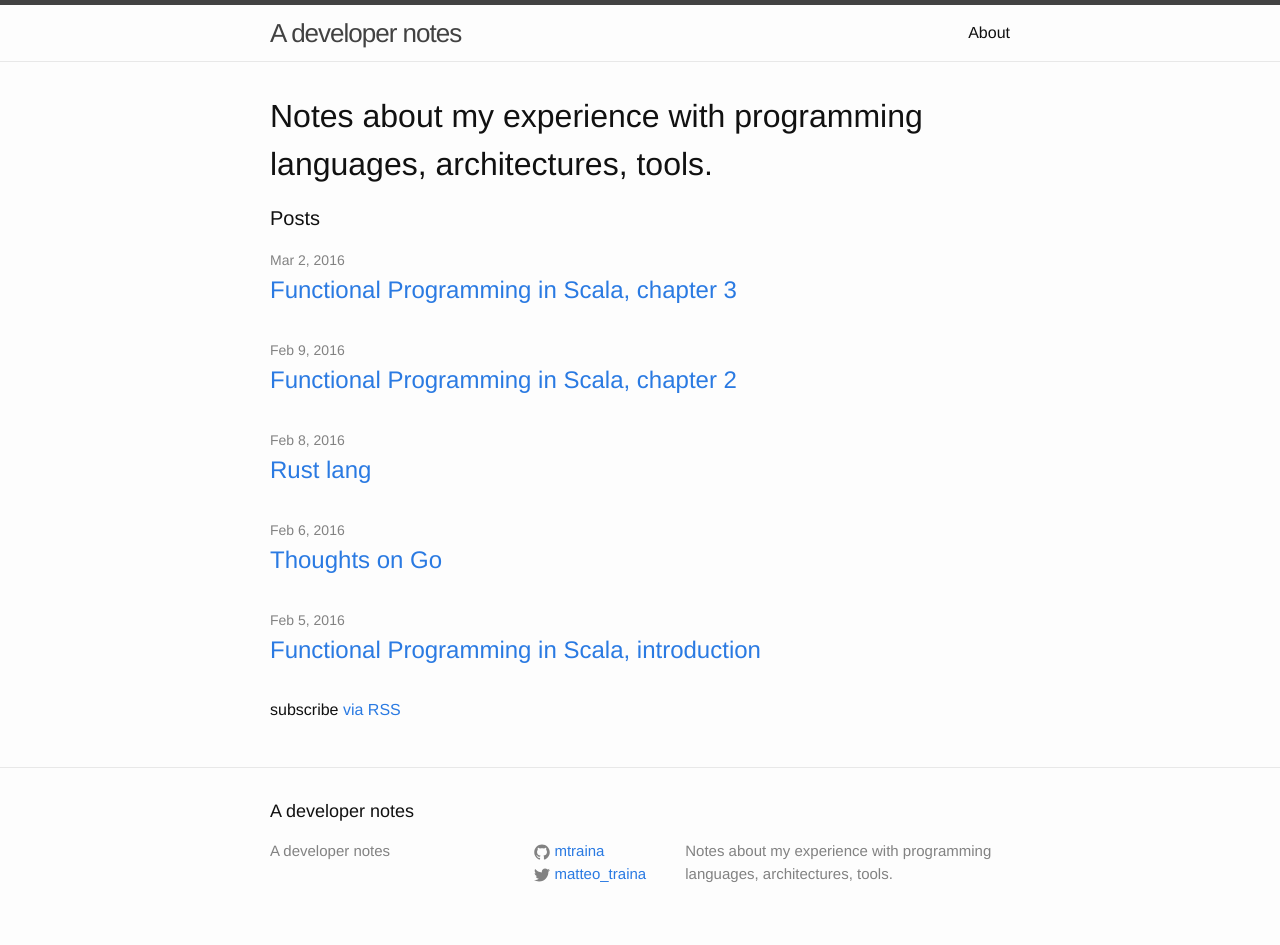
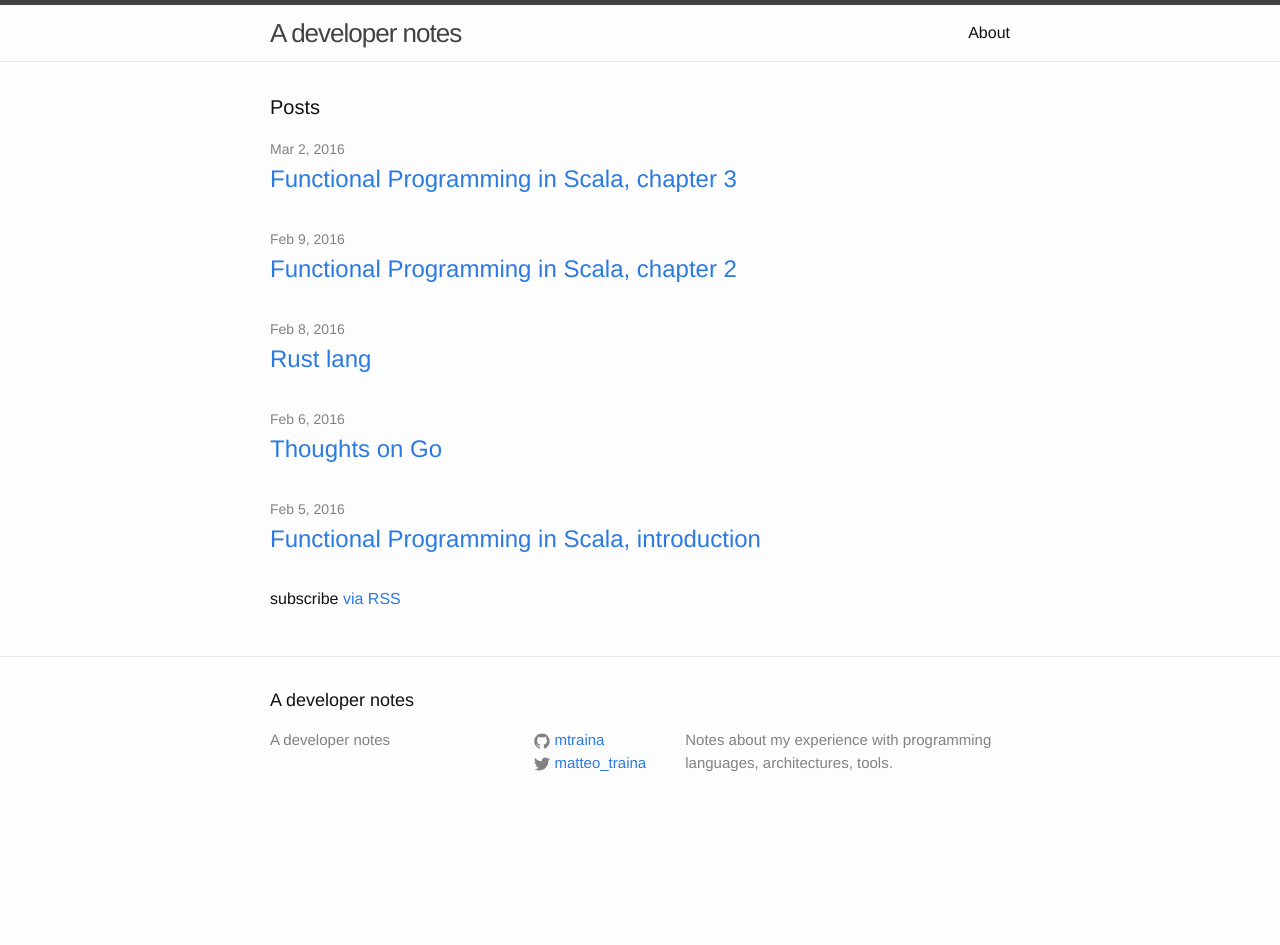
Before and after one commit to mtraina/mtraina.github.io, a Jekyll site: the page built from index.html, in a window 1280 px wide. Built offline with Jekyll 4.4.1, drawn with Linux system fonts in a browser that asks for light colours; after the commit the page ends 900 px from its top, so only the background shows below that.

Commit message:
home changes reverted

```diff
--- a/index.html
+++ b/index.html
@@ -3,7 +3,6 @@ layout: default
 ---
 
 <div class="home">
-  <h1>Notes about my experience with programming languages, architectures, tools.</h1>
 
   <h1 class="page-heading">Posts</h1>
 
```
